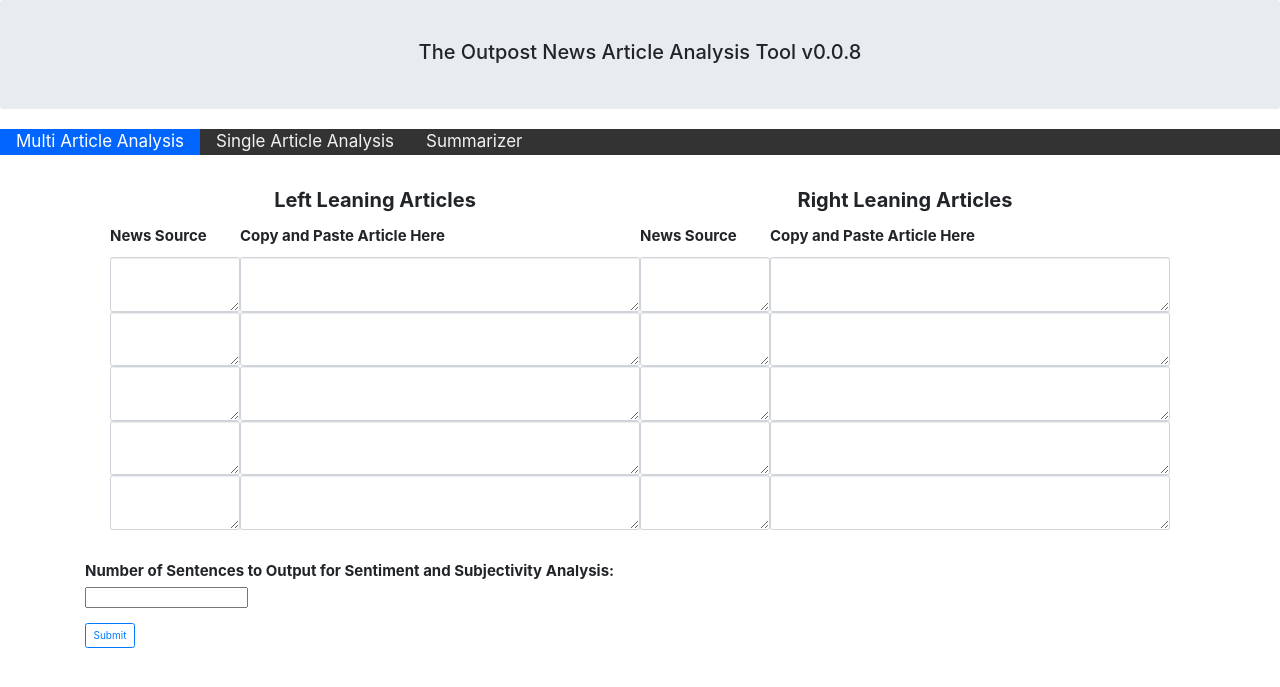
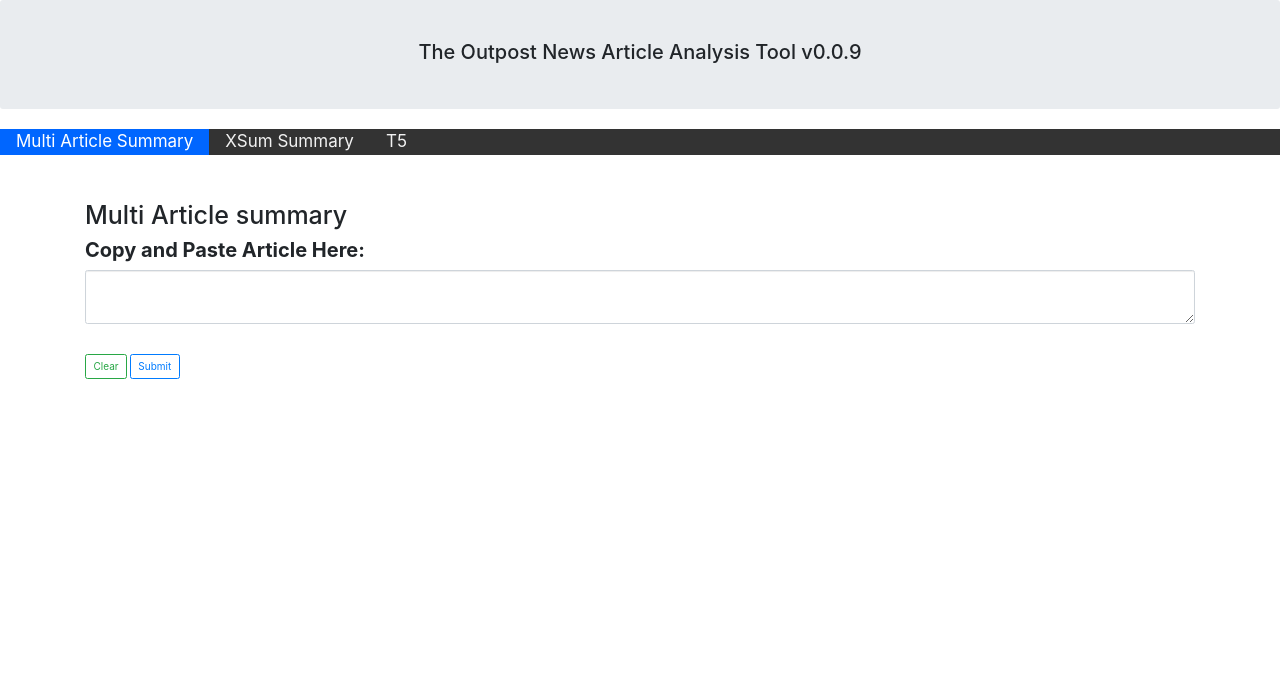
Before and after one commit to jweissenberger/newsletter, a Flask app: page / in a window 1280 px wide. Shown: the top 687 px of the page. Run offline with Flask 2, Linux system fonts and the light colour scheme; lists and menus that the app fills with data are empty; some libraries are stand-ins or nearby versions.

Commit message:
update to relevant summarizers

```diff
--- a/flask-app/outpost/app.py
+++ b/flask-app/outpost/app.py
@@ -14,202 +14,312 @@ from common import sentence_tokenizer, plagiarism_checker, clean_text
 app = Flask(__name__)
 Bootstrap(app)
 
-VERSION = 'v0.0.8'
+VERSION = 'v0.0.9'
 
 
-def generate_header(summarizer='', single='', multi=''):
+def generate_header(t5='', xsum='', multi=''):
 
     # need to set what you want to 'class="active"'
     header = f'<div class="jumbotron text-center"><div class="container">' \
              f'<h2>The Outpost News Article Analysis Tool {VERSION}</h2></div></div>'\
              f'<div class="topnav">' \
-             f'<a {multi} href="/">Multi Article Analysis</a>' \
-             f'<a {single} href="/single">Single Article Analysis</a>' \
-             f'<a {summarizer} href="/sum">Summarizer</a>' \
+             f'<a {multi} href="/">Multi Article Summary</a>' \
+             f'<a {xsum} href="/xsum">XSum Summary</a>' \
+             f'<a {t5} href="/t5">T5</a>' \
              f'</div>'
     return header
 
 
-@app.route('/sum')
-def summarize():
+@app.route('/')
+def multi_news_summarize():
 
-    header = generate_header(summarizer='class="active"')
+    header = generate_header(multi='class="active"')  # update
 
-    return render_template('summarize.html', header=header)
+    return render_template('summarize.html', header=header, summarizer="Multi Article",
+                           result_url='/multi_result')
 
 
-@app.route('/summarize_result', methods=['GET', 'POST'])
-def summarize_result():
-    header = generate_header(summarizer='class="active"')
+@app.route('/multi_result', methods=['GET', 'POST'])
+def multi_news_result():
+    header = generate_header(multi='class="active"')
 
     if request.method == 'POST':
         rawtext = request.form['rawtext']
         clean = clean_text(rawtext)
 
-        times = {}
+        a = time.time()
+        summary = pegasus_summarization(text=clean, model_name='google/pegasus-multi_news')
+        b = time.time()
+        summary_time = b-a
+
+        output = plagiarism_checker(new_text=summary, orig_text=clean)
+
+    return render_template('summarize_result.html', header=header, rawtext=rawtext,
+                           summary=output, time=summary_time, summarizer="Xsum")
+
+
+@app.route('/xsum')
+def xsum_summarize():
+
+    header = generate_header(xsum='class="active"')  # update
+
+    return render_template('summarize.html', header=header, summarizer="Xsum",
+                           result_url='/xsum_result')
+
+
+@app.route('/xsum_result', methods=['GET', 'POST'])
+def xsum_result():
+    header = generate_header(xsum='class="active"')
+
+    if request.method == 'POST':
+        rawtext = request.form['rawtext']
+        clean = clean_text(rawtext)
+
+        a = time.time()
+        summary = pegasus_summarization(text=clean, model_name='google/pegasus-xsum')
+        b = time.time()
+        summary_time = b-a
+
+        output = plagiarism_checker(new_text=summary, orig_text=clean)
+
+    return render_template('summarize_result.html', header=header, rawtext=rawtext,
+                           summary=output, time=summary_time, summarizer="Xsum")
+
+@app.route('/t5')
+def t5_summarize():
+
+    header = generate_header(t5='class="active"')  # update
+
+    return render_template('summarize.html', header=header, summarizer="T5",
+                           result_url='/t5_result')
+
+
+@app.route('/t5_result', methods=['GET', 'POST'])
+def t5_result():
+    header = generate_header(t5='class="active"')
+
+    if request.method == 'POST':
+        rawtext = request.form['rawtext']
+        clean = clean_text(rawtext)
 
         a = time.time()
         summary = chunk_summarize_t5(clean, size='large')
         b = time.time()
-        times['t5_time'] = b-a
+        summary_time = b-a
 
-        large_summary = plagiarism_checker(new_text=summary, orig_text=clean)
-
-        # pegasus models
-        models = ['google/pegasus-xsum', 'google/pegasus-multi_news']
-        pegasus_models = {}
-        for model in models:
-            model_name = model.split('-')[-1]
-
-            a = time.time()
-            summary = pegasus_summarization(text=clean, model_name=model)
-            b = time.time()
-            times[f'{model_name}_time'] = b-a
-
-            output = plagiarism_checker(new_text=summary, orig_text=clean)
-            pegasus_models[model_name] = output
+        output = plagiarism_checker(new_text=summary, orig_text=clean)
 
     return render_template('summarize_result.html', header=header, rawtext=rawtext,
-                           large_summary=large_summary, **pegasus_models, **times)
+                           summary=output, time=summary_time, summarizer="T5")
 
 
-@app.route('/single')
-def single():
-    header = generate_header(single='class="active"')
-    return render_template('single.html', header=header)
-
-
-@app.route('/analyze', methods=['GET', 'POST'])
-def analyze():
-    header = generate_header(single='class="active"')
-    if request.method == 'POST':
-        rawtext = request.form['rawtext']
-
-        rawtext = clean_text(rawtext)
-
-        summary = chunk_summarize_t5(rawtext)
-
-        most_subjective, least_subjective = textblob_topn_subjectivity(rawtext, num_sentences=int(request.form['num_subj_sent_sentences']))
-
-        top_positive, top_negative = flair_topn_sentiment(rawtext, num_sentences=int(request.form['num_subj_sent_sentences']))
-
-    return render_template('analyze.html', header=header, summary=summary,
-                           most_subjective=most_subjective, least_subjective=least_subjective,
-                           top_positive=top_positive, top_negative=top_negative)
-
-
-@app.route('/multi_analyze', methods=['GET', 'POST'])
-def multi_analyze():
-    header = generate_header(multi='class="active"')
-    if request.method == 'POST':
-
-        orig_text = {}
-        for i in range(5):
-            orig_text[f'l_source{i+1}'] = request.form[f'l_source{i+1}']
-            orig_text[f'l_text{i+1}'] = request.form[f'l_text{i+1}']
-            orig_text[f'r_source{i + 1}'] = request.form[f'r_source{i + 1}']
-            orig_text[f'r_text{i + 1}'] = request.form[f'r_text{i + 1}']
-
-        cleaned_text = {}
-        for i in range(5):
-            cleaned_text[f'l_text{i+1}'] = clean_text(orig_text[f'l_text{i+1}'])
-            cleaned_text[f'r_text{i + 1}'] = clean_text(orig_text[f'r_text{i + 1}'])
-
-        num_subj_sent_sentences = int(request.form['num_subj_sent_sentences'])
-
-        # import it once so you don't have to load bert 10 times
-        model = flair.models.TextClassifier.load('en-sentiment')
-
-        left_positive = []
-        left_negative = []
-
-        right_positive = []
-        right_negative = []
-
-        individual_article_results = {}
-        for i in range(5):
-
-            if cleaned_text[f'l_text{i+1}']:
-                individual_article_results[f'summary_l{i+1}'] = chunk_summarize_t5(cleaned_text[f'l_text{i+1}'])
-
-                most_subjective, least_subjective = textblob_topn_subjectivity(cleaned_text[f'l_text{i+1}'], num_sentences=num_subj_sent_sentences)
-                individual_article_results[f'most_subjective_l{i+1}'] = most_subjective
-                individual_article_results[f'least_subjective_l{i + 1}'] = least_subjective
-
-                top_positive, top_negative = flair_topn_sentiment(cleaned_text[f'l_text{i+1}'], model=model, num_sentences=num_subj_sent_sentences)
-                individual_article_results[f'top_positive_l{i+1}'] = reversed(top_positive)
-                individual_article_results[f'top_negative_l{i + 1}'] = reversed(top_negative)
-                left_positive.extend(top_positive)
-                left_negative.extend(top_negative)
-
-            if cleaned_text[f'r_text{i+1}']:
-                individual_article_results[f'summary_r{i+1}'] = chunk_summarize_t5(cleaned_text[f'r_text{i+1}'])
-
-                most_subjective, least_subjective = textblob_topn_subjectivity(cleaned_text[f'r_text{i+1}'], num_sentences=num_subj_sent_sentences)
-                individual_article_results[f'most_subjective_r{i+1}'] = most_subjective
-                individual_article_results[f'least_subjective_r{i + 1}'] = least_subjective
-
-                top_positive, top_negative = flair_topn_sentiment(cleaned_text[f'r_text{i+1}'], model=model, num_sentences=num_subj_sent_sentences)
-                individual_article_results[f'top_positive_r{i+1}'] = reversed(top_positive)
-                individual_article_results[f'top_negative_r{i + 1}'] = reversed(top_negative)
-                right_positive.extend(top_positive)
-                right_negative.extend(top_negative)
-
-        # get the most positive and negative sentences from both sides
-        left_positive = sorted(left_positive, key=lambda x: x[0])
-        left_positive = reversed(left_positive[-num_subj_sent_sentences:])
-
-        right_positive = sorted(right_positive, key=lambda x: x[0])
-        right_positive = reversed(right_positive[-num_subj_sent_sentences:])
-
-        left_negative = sorted(left_negative, key=lambda x: x[0])
-        left_negative = reversed(left_negative[-num_subj_sent_sentences:])
-
-        right_negative = sorted(right_negative, key=lambda x: x[0])
-        right_negative = reversed(right_negative[-num_subj_sent_sentences:])
-
-        # generate right left and overall summaries
-        left_summary = []
-        right_summary = []
-        for i in range(5):
-            if individual_article_results.get(f'summary_l{i+1}'):
-                left_summary.append(individual_article_results[f'summary_l{i+1}'])
-            if individual_article_results.get(f'summary_r{i+1}'):
-                right_summary.append(individual_article_results[f'summary_r{i + 1}'])
-
-        random.shuffle(left_summary)
-        random.shuffle(right_summary)
-
-        new_summary = ''
-        for i in left_summary:
-            new_summary += i + ' '
-        left_summary = new_summary
-
-        new_summary = ''
-        for i in right_summary:
-            new_summary += i + ' '
-        right_summary = new_summary
-
-        if len(sentence_tokenizer(left_summary)) > 7:
-            left_summary = chunk_summarize_t5(left_summary)
-
-        if len(sentence_tokenizer(right_summary)) > 7:
-            right_summary = chunk_summarize_t5(right_summary)
-
-        overall_summary = chunk_summarize_t5(left_summary + right_summary)
-
-    return render_template('multi_analyze.html', header=header,
-                           left_positive=left_positive, left_negative=left_negative,
-                           right_positive=right_positive, right_negative=right_negative,
-                           num_subj_sent_sentences=num_subj_sent_sentences,
-                           left_summary=left_summary, right_summary=right_summary, overall_summary=overall_summary,
-                           **orig_text, **individual_article_results)
-
-
-@app.route('/')
-def multi_article():
-    header = generate_header(multi='class="active"')
-    return render_template('multi_article.html', header=header)
+# @app.route('/multi_news_result', methods=['GET', 'POST'])
+# def summarize_result():
+#     header = generate_header(summarizer='class="active"')
+#
+#     if request.method == 'POST':
+#         rawtext = request.form['rawtext']
+#         clean = clean_text(rawtext)
+#
+#         times = {}
+#
+#         a = time.time()
+#         summary = chunk_summarize_t5(clean, size='large')
+#         b = time.time()
+#         times['t5_time'] = b-a
+#
+#         large_summary = plagiarism_checker(new_text=summary, orig_text=clean)
+#
+#         # pegasus models
+#         models = ['google/pegasus-xsum', 'google/pegasus-multi_news']
+#         pegasus_models = {}
+#         for model in models:
+#             model_name = model.split('-')[-1]
+#
+#             a = time.time()
+#             summary = pegasus_summarization(text=clean, model_name=model)
+#             b = time.time()
+#             times[f'{model_name}_time'] = b-a
+#
+#             output = plagiarism_checker(new_text=summary, orig_text=clean)
+#             pegasus_models[model_name] = output
+#
+#     return render_template('summarize_result.html', header=header, rawtext=rawtext,
+#                            large_summary=large_summary, **pegasus_models, **times)
+#
+#
+# @app.route('/summarize_result', methods=['GET', 'POST'])
+# def summarize_result():
+#     header = generate_header(summarizer='class="active"')
+#
+#     if request.method == 'POST':
+#         rawtext = request.form['rawtext']
+#         clean = clean_text(rawtext)
+#
+#         times = {}
+#
+#         a = time.time()
+#         summary = chunk_summarize_t5(clean, size='large')
+#         b = time.time()
+#         times['t5_time'] = b-a
+#
+#         large_summary = plagiarism_checker(new_text=summary, orig_text=clean)
+#
+#         # pegasus models
+#         models = ['google/pegasus-xsum', 'google/pegasus-multi_news']
+#         pegasus_models = {}
+#         for model in models:
+#             model_name = model.split('-')[-1]
+#
+#             a = time.time()
+#             summary = pegasus_summarization(text=clean, model_name=model)
+#             b = time.time()
+#             times[f'{model_name}_time'] = b-a
+#
+#             output = plagiarism_checker(new_text=summary, orig_text=clean)
+#             pegasus_models[model_name] = output
+#
+#     return render_template('summarize_result.html', header=header, rawtext=rawtext,
+#                            large_summary=large_summary, **pegasus_models, **times)
+#
+#
+# @app.route('/single')
+# def single():
+#     header = generate_header(single='class="active"')
+#     return render_template('single.html', header=header)
+#
+#
+# @app.route('/analyze', methods=['GET', 'POST'])
+# def analyze():
+#     header = generate_header(single='class="active"')
+#     if request.method == 'POST':
+#         rawtext = request.form['rawtext']
+#
+#         rawtext = clean_text(rawtext)
+#
+#         summary = chunk_summarize_t5(rawtext)
+#
+#         most_subjective, least_subjective = textblob_topn_subjectivity(rawtext, num_sentences=int(request.form['num_subj_sent_sentences']))
+#
+#         top_positive, top_negative = flair_topn_sentiment(rawtext, num_sentences=int(request.form['num_subj_sent_sentences']))
+#
+#     return render_template('analyze.html', header=header, summary=summary,
+#                            most_subjective=most_subjective, least_subjective=least_subjective,
+#                            top_positive=top_positive, top_negative=top_negative)
+#
+#
+# @app.route('/multi_analyze', methods=['GET', 'POST'])
+# def multi_analyze():
+#     header = generate_header(multi='class="active"')
+#     if request.method == 'POST':
+#
+#         orig_text = {}
+#         for i in range(5):
+#             orig_text[f'l_source{i+1}'] = request.form[f'l_source{i+1}']
+#             orig_text[f'l_text{i+1}'] = request.form[f'l_text{i+1}']
+#             orig_text[f'r_source{i + 1}'] = request.form[f'r_source{i + 1}']
+#             orig_text[f'r_text{i + 1}'] = request.form[f'r_text{i + 1}']
+#
+#         cleaned_text = {}
+#         for i in range(5):
+#             cleaned_text[f'l_text{i+1}'] = clean_text(orig_text[f'l_text{i+1}'])
+#             cleaned_text[f'r_text{i + 1}'] = clean_text(orig_text[f'r_text{i + 1}'])
+#
+#         num_subj_sent_sentences = int(request.form['num_subj_sent_sentences'])
+#
+#         # import it once so you don't have to load bert 10 times
+#         model = flair.models.TextClassifier.load('en-sentiment')
+#
+#         left_positive = []
+#         left_negative = []
+#
+#         right_positive = []
+#         right_negative = []
+#
+#         individual_article_results = {}
+#         for i in range(5):
+#
+#             if cleaned_text[f'l_text{i+1}']:
+#                 individual_article_results[f'summary_l{i+1}'] = chunk_summarize_t5(cleaned_text[f'l_text{i+1}'])
+#
+#                 most_subjective, least_subjective = textblob_topn_subjectivity(cleaned_text[f'l_text{i+1}'], num_sentences=num_subj_sent_sentences)
+#                 individual_article_results[f'most_subjective_l{i+1}'] = most_subjective
+#                 individual_article_results[f'least_subjective_l{i + 1}'] = least_subjective
+#
+#                 top_positive, top_negative = flair_topn_sentiment(cleaned_text[f'l_text{i+1}'], model=model, num_sentences=num_subj_sent_sentences)
+#                 individual_article_results[f'top_positive_l{i+1}'] = reversed(top_positive)
+#                 individual_article_results[f'top_negative_l{i + 1}'] = reversed(top_negative)
+#                 left_positive.extend(top_positive)
+#                 left_negative.extend(top_negative)
+#
+#             if cleaned_text[f'r_text{i+1}']:
+#                 individual_article_results[f'summary_r{i+1}'] = chunk_summarize_t5(cleaned_text[f'r_text{i+1}'])
+#
+#                 most_subjective, least_subjective = textblob_topn_subjectivity(cleaned_text[f'r_text{i+1}'], num_sentences=num_subj_sent_sentences)
+#                 individual_article_results[f'most_subjective_r{i+1}'] = most_subjective
+#                 individual_article_results[f'least_subjective_r{i + 1}'] = least_subjective
+#
+#                 top_positive, top_negative = flair_topn_sentiment(cleaned_text[f'r_text{i+1}'], model=model, num_sentences=num_subj_sent_sentences)
+#                 individual_article_results[f'top_positive_r{i+1}'] = reversed(top_positive)
+#                 individual_article_results[f'top_negative_r{i + 1}'] = reversed(top_negative)
+#                 right_positive.extend(top_positive)
+#                 right_negative.extend(top_negative)
+#
+#         # get the most positive and negative sentences from both sides
+#         left_positive = sorted(left_positive, key=lambda x: x[0])
+#         left_positive = reversed(left_positive[-num_subj_sent_sentences:])
+#
+#         right_positive = sorted(right_positive, key=lambda x: x[0])
+#         right_positive = reversed(right_positive[-num_subj_sent_sentences:])
+#
+#         left_negative = sorted(left_negative, key=lambda x: x[0])
+#         left_negative = reversed(left_negative[-num_subj_sent_sentences:])
+#
+#         right_negative = sorted(right_negative, key=lambda x: x[0])
+#         right_negative = reversed(right_negative[-num_subj_sent_sentences:])
+#
+#         # generate right left and overall summaries
+#         left_summary = []
+#         right_summary = []
+#         for i in range(5):
+#             if individual_article_results.get(f'summary_l{i+1}'):
+#                 left_summary.append(individual_article_results[f'summary_l{i+1}'])
+#             if individual_article_results.get(f'summary_r{i+1}'):
+#                 right_summary.append(individual_article_results[f'summary_r{i + 1}'])
+#
+#         random.shuffle(left_summary)
+#         random.shuffle(right_summary)
+#
+#         new_summary = ''
+#         for i in left_summary:
+#             new_summary += i + ' '
+#         left_summary = new_summary
+#
+#         new_summary = ''
+#         for i in right_summary:
+#             new_summary += i + ' '
+#         right_summary = new_summary
+#
+#         if len(sentence_tokenizer(left_summary)) > 7:
+#             left_summary = chunk_summarize_t5(left_summary)
+#
+#         if len(sentence_tokenizer(right_summary)) > 7:
+#             right_summary = chunk_summarize_t5(right_summary)
+#
+#         overall_summary = chunk_summarize_t5(left_summary + right_summary)
+#
+#     return render_template('multi_analyze.html', header=header,
+#                            left_positive=left_positive, left_negative=left_negative,
+#                            right_positive=right_positive, right_negative=right_negative,
+#                            num_subj_sent_sentences=num_subj_sent_sentences,
+#                            left_summary=left_summary, right_summary=right_summary, overall_summary=overall_summary,
+#                            **orig_text, **individual_article_results)
+#
+#
+# @app.route('/')
+# def multi_article():
+#     header = generate_header(multi='class="active"')
+#     return render_template('multi_article.html', header=header)
 
 
 if __name__ == '__main__':
--- a/flask-app/outpost/templates/summarize.html
+++ b/flask-app/outpost/templates/summarize.html
@@ -17,9 +17,9 @@
 <br><br>
 
 <div class="container">
-    <form method="POST" action="/summarize_result" class="form-group">
+    <form method="POST" action="{{result_url}}" class="form-group">
         <br>
-        <h1>Summarizer</h1>
+        <h1>{{summarizer}} summary</h1>
         <label style="font-size:20px">Copy and Paste Article Here:</label><br>
         <textarea name="rawtext" cols="3" rows="3" class="form-control">
         </textarea>
```
Also changed, not shown: flask-app/outpost/fox.txt (+50 -11 lines), flask-app/outpost/templates/summarize_result.html (+5 -11 lines), 1 other file.
